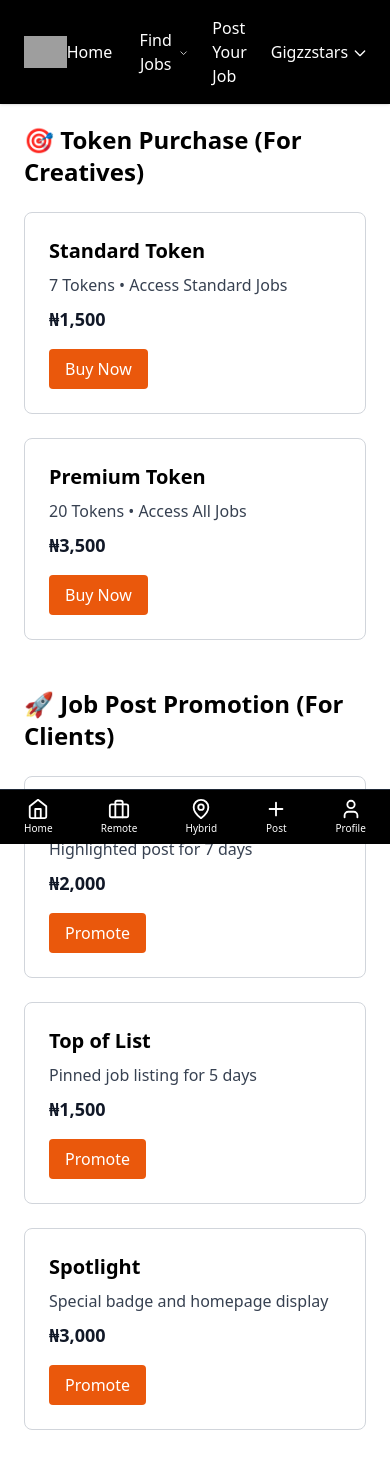
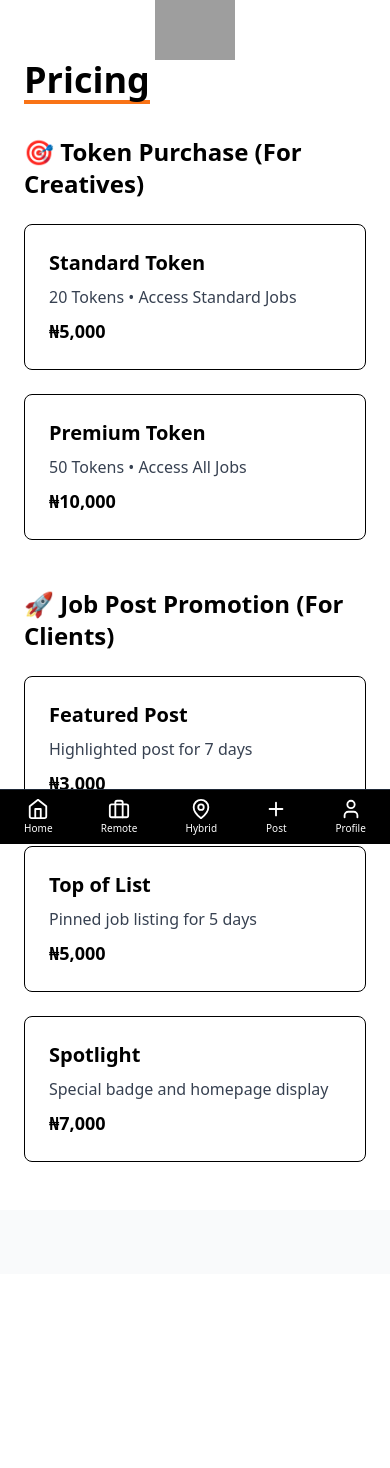
Before and after one commit to gogontee/gigzz, a Next.js app: page /pricing in a window 390 px wide. Shown: the top 1468 px of the page. After the commit the page ends 1274 px from the top, so only its background shows below. Built offline with nearby package versions, Linux system fonts and the light colour scheme; grey boxes are pictures that could not be loaded.

Commit message:
Updated pages, components, and styling for Gigzz project

```diff
--- a/package.json
+++ b/package.json
@@ -9,6 +9,7 @@
   "dependencies": {
     "@headlessui/react": "^2.2.6",
     "@supabase/auth-helpers-react": "^0.5.0",
+    "@supabase/ssr": "^0.6.1",
     "@supabase/supabase-js": "^2.39.6",
     "clsx": "^2.1.1",
     "dayjs": "^1.11.13",
--- a/pages/_app.js
+++ b/pages/_app.js
@@ -3,18 +3,29 @@
 import { AnimatePresence, motion } from 'framer-motion'
 import Head from 'next/head'
 import { useRouter } from 'next/router'
+import { useEffect, useState } from 'react'
 
-export default function App({ Component, pageProps }) {
-  const router = useRouter(); // ✅ fix: get router via useRouter()
+function MyApp({ Component, pageProps }) {
+  const router = useRouter()
+  const [isMounted, setIsMounted] = useState(false)
+
+  // Prevent hydration mismatches on first render
+  useEffect(() => {
+    setIsMounted(true)
+  }, [])
 
   return (
     <>
       <Head>
         <title>Gigzz — Remote Work. Real Talent.</title>
-        <meta name="description" content="Gigzz connects remote employers with top applicants using a token-based job marketplace." />
+        <meta
+          name="description"
+          content="Gigzz connects remote employers with top applicants using a token-based job marketplace."
+        />
         <meta name="viewport" content="width=device-width, initial-scale=1.0" />
       </Head>
 
+      {isMounted && (
         <Layout>
           <AnimatePresence mode="wait">
             <motion.div
@@ -28,6 +39,15 @@
             </motion.div>
           </AnimatePresence>
         </Layout>
+      )}
     </>
   )
 }
+
+// Optional: if you need server-side props at the app level
+// MyApp.getInitialProps = async (appContext) => {
+//   const appProps = await App.getInitialProps(appContext);
+//   return { ...appProps };
+// }
+
+export default MyApp
--- a/pages/faq.js
+++ b/pages/faq.js
@@ -1,5 +1,6 @@
 import Head from "next/head";
 import Header from "../components/Header";
+import MobileHeader from "../components/MobileHeader";
 import Footer from "../components/Footer";
 import { useState } from "react";
 
@@ -46,9 +47,17 @@
       </Head>
 
       <div className="min-h-screen flex flex-col bg-white text-black">
-        <Header />
+        {/* Desktop Header */}
+        <div className="hidden md:block">
+          <Header />
+        </div>
 
-        <main className="flex-grow px-6 py-12 max-w-4xl mx-auto">
+        {/* Mobile Header */}
+        <div className="block md:hidden">
+          <MobileHeader />
+        </div>
+
+        <main className="flex-grow px-6 py-12 max-w-4xl mx-auto pt-0 md:pt-20">
           <h1 className="text-4xl font-bold mb-8 border-b-4 border-orange-500 inline-block">
             Frequently Asked Questions
           </h1>
--- a/pages/news.js
+++ b/pages/news.js
@@ -0,0 +1,57 @@
+import Head from "next/head";
+import dynamic from "next/dynamic";
+import { useEffect, useState } from "react";
+
+// Dynamically import MobileHeader to prevent SSR issues
+const MobileHeader = dynamic(() => import("../components/MobileHeader"), {
+  ssr: false,
+});
+
+export default function News() {
+  const [isMobile, setIsMobile] = useState(false);
+
+  useEffect(() => {
+    const checkMobile = () => setIsMobile(window.innerWidth < 768);
+    checkMobile();
+    window.addEventListener("resize", checkMobile);
+    return () => window.removeEventListener("resize", checkMobile);
+  }, []);
+
+  return (
+    <>
+      <Head>
+        <title>News – Gigzz</title>
+        <meta name="description" content="Stay updated with the latest news from Gigzz." />
+      </Head>
+
+      {isMobile && <MobileHeader />}
+
+      <main className={`min-h-screen bg-white text-black px-4 py-8 ${!isMobile ? "pt-20" : ""}`}>
+        <h1 className="text-3xl font-bold mb-6 text-center">Latest News</h1>
+
+        <div className="space-y-6 max-w-3xl mx-auto">
+          <article className="border rounded-xl p-5 shadow hover:shadow-lg transition">
+            <h2 className="text-xl font-semibold mb-2">Gigzz partners with top African tech hubs</h2>
+            <p className="text-sm text-gray-700">
+              August 2025 – In a move to boost remote hiring across the continent...
+            </p>
+          </article>
+
+          <article className="border rounded-xl p-5 shadow hover:shadow-lg transition">
+            <h2 className="text-xl font-semibold mb-2">Premium token discounts now live!</h2>
+            <p className="text-sm text-gray-700">
+              July 2025 – Users can now enjoy 20% discount on premium job tokens...
+            </p>
+          </article>
+
+          <article className="border rounded-xl p-5 shadow hover:shadow-lg transition">
+            <h2 className="text-xl font-semibold mb-2">Gigzz launches mobile dashboard experience</h2>
+            <p className="text-sm text-gray-700">
+              June 2025 – Our updated mobile interface makes it easier than ever to apply...
+            </p>
+          </article>
+        </div>
+      </main>
+    </>
+  );
+}
--- a/pages/pricing.js
+++ b/pages/pricing.js
@@ -1,5 +1,6 @@
 import Head from "next/head";
 import Header from "../components/Header";
+import MobileHeader from "../components/MobileHeader";
 import Footer from "../components/Footer";
 
 export default function PricingPage() {
@@ -7,13 +8,24 @@
     <>
       <Head>
         <title>Pricing - Gigzz</title>
-        <meta name="description" content="View pricing for token plans and post promotions on Gigzz." />
+        <meta
+          name="description"
+          content="View pricing for token plans and post promotions on Gigzz."
+        />
       </Head>
 
       <div className="min-h-screen flex flex-col bg-white text-black">
-        <Header />
+        {/* Desktop Header */}
+        <div className="hidden md:block">
+          <Header />
+        </div>
 
-        <main className="flex-grow px-6 py-12 max-w-5xl mx-auto">
+        {/* Mobile Header */}
+        <div className="block md:hidden">
+          <MobileHeader />
+        </div>
+
+        <main className="flex-grow px-6 py-12 max-w-5xl mx-auto pt-0 md:pt-20">
           <h1 className="text-4xl font-bold mb-8 border-b-4 border-orange-500 inline-block">
             Pricing
           </h1>
@@ -23,23 +35,17 @@
             <h2 className="text-2xl font-semibold mb-6">🎯 Token Purchase (For Creatives)</h2>
             <div className="grid gap-6 md:grid-cols-2">
               {/* Standard Token */}
-              <div className="border border-gray-300 rounded-lg p-6 hover:shadow-lg transition duration-300">
+              <div className="border border-black rounded-lg p-6 hover:shadow-lg transition duration-300">
                 <h3 className="text-xl font-bold mb-2">Standard Token</h3>
-                <p className="text-gray-700 mb-2">7 Tokens • Access Standard Jobs</p>
-                <p className="text-gray-900 font-semibold text-lg mb-4">₦1,500</p>
-                <button className="bg-orange-600 text-white px-4 py-2 rounded hover:bg-orange-700 transition">
-                  Buy Now
-                </button>
+                <p className="text-gray-700 mb-2">20 Tokens • Access Standard Jobs</p>
+                <p className="text-black font-semibold text-lg">₦5,000</p>
               </div>
 
               {/* Premium Token */}
-              <div className="border border-gray-300 rounded-lg p-6 hover:shadow-lg transition duration-300">
+              <div className="border border-black rounded-lg p-6 hover:shadow-lg transition duration-300">
                 <h3 className="text-xl font-bold mb-2">Premium Token</h3>
-                <p className="text-gray-700 mb-2">20 Tokens • Access All Jobs</p>
-                <p className="text-gray-900 font-semibold text-lg mb-4">₦3,500</p>
-                <button className="bg-orange-600 text-white px-4 py-2 rounded hover:bg-orange-700 transition">
-                  Buy Now
-                </button>
+                <p className="text-gray-700 mb-2">50 Tokens • Access All Jobs</p>
+                <p className="text-black font-semibold text-lg">₦10,000</p>
               </div>
             </div>
           </section>
@@ -48,34 +54,25 @@
           <section>
             <h2 className="text-2xl font-semibold mb-6">🚀 Job Post Promotion (For Clients)</h2>
             <div className="grid gap-6 md:grid-cols-2">
-              {/* Featured Job */}
-              <div className="border border-gray-300 rounded-lg p-6 hover:shadow-lg transition duration-300">
+              {/* Featured Post */}
+              <div className="border border-black rounded-lg p-6 hover:shadow-lg transition duration-300">
                 <h3 className="text-xl font-bold mb-2">Featured Post</h3>
                 <p className="text-gray-700 mb-2">Highlighted post for 7 days</p>
-                <p className="text-gray-900 font-semibold text-lg mb-4">₦2,000</p>
-                <button className="bg-orange-600 text-white px-4 py-2 rounded hover:bg-orange-700 transition">
-                  Promote
-                </button>
+                <p className="text-black font-semibold text-lg">₦3,000</p>
               </div>
 
               {/* Top of List */}
-              <div className="border border-gray-300 rounded-lg p-6 hover:shadow-lg transition duration-300">
+              <div className="border border-black rounded-lg p-6 hover:shadow-lg transition duration-300">
                 <h3 className="text-xl font-bold mb-2">Top of List</h3>
                 <p className="text-gray-700 mb-2">Pinned job listing for 5 days</p>
-                <p className="text-gray-900 font-semibold text-lg mb-4">₦1,500</p>
-                <button className="bg-orange-600 text-white px-4 py-2 rounded hover:bg-orange-700 transition">
-                  Promote
-                </button>
+                <p className="text-black font-semibold text-lg">₦5,000</p>
               </div>
 
               {/* Spotlight */}
-              <div className="border border-gray-300 rounded-lg p-6 hover:shadow-lg transition duration-300">
+              <div className="border border-black rounded-lg p-6 hover:shadow-lg transition duration-300">
                 <h3 className="text-xl font-bold mb-2">Spotlight</h3>
                 <p className="text-gray-700 mb-2">Special badge and homepage display</p>
-                <p className="text-gray-900 font-semibold text-lg mb-4">₦3,000</p>
-                <button className="bg-orange-600 text-white px-4 py-2 rounded hover:bg-orange-700 transition">
-                  Promote
-                </button>
+                <p className="text-black font-semibold text-lg">₦7,000</p>
               </div>
             </div>
           </section>
```
Also changed, not shown: lib/supabaseClient.js (+6 -5 lines), pages/about.js (+27 -6 lines), pages/contact.js (+28 -7 lines), 1 other file (tests, documents, lock files or other folders). Lines whose indentation alone changed are shown as unchanged.
